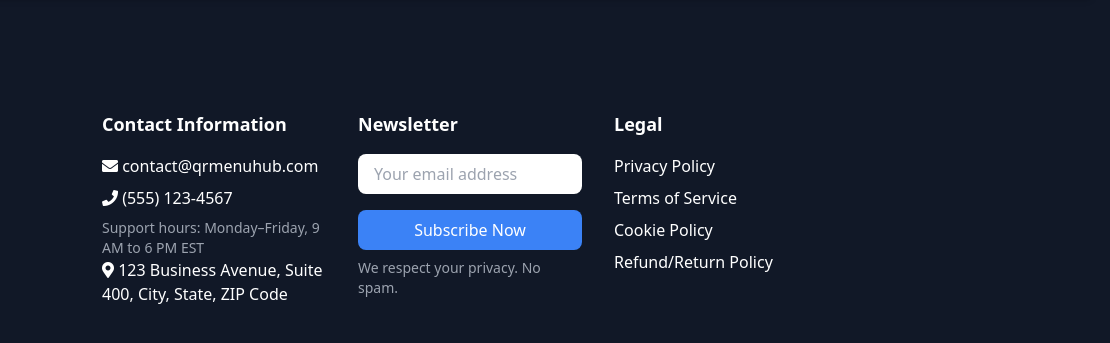
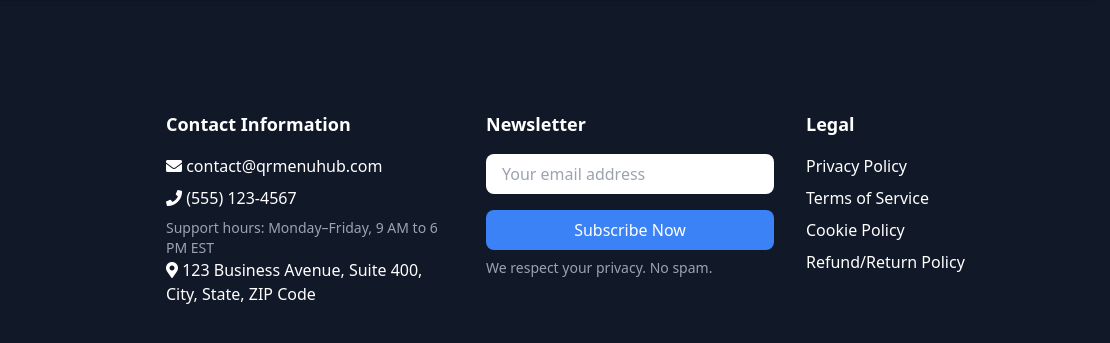
Before and after one commit to aminur019/QR-Menu-Hub, a plain HTML site: page index.html in a window 1280 px wide. Shown: the part 9886-10229 px from the top of the page, 170-1280 px from the left. Drawn offline with nearby package versions, Linux system fonts and the light colour scheme.

Commit message:
Update index.html

```diff
--- a/index.html
+++ b/index.html
@@ -927,7 +927,7 @@
     <!------------------------------------------------------------------------------------------------------------------------------------------------------------------>
 
 <footer class="darker-bg text-white py-12">
-        <div class="flex mx-auto px-4 grid grid-cols-1 md:grid-cols-5 gap-8 text-center md:text-left">
+        <div class="flex mx-auto px-4 grid grid-cols-1 md:grid-cols-4 gap-8 text-center md:text-left">
             <!-- Column 1: Follow Us -->
             <div class="slide-in-left">
                 <img alt="QRMenuHub logo with a QR code and a digital menu icon" class="mx-auto md:mx-0" height="50" src="https://storage.googleapis.com/a1aa/image/7Q5XO_pFeJQkgkYvpHVRdRLhDGLg7VkF84E4qMktN3A.jpg" width="150">
```
